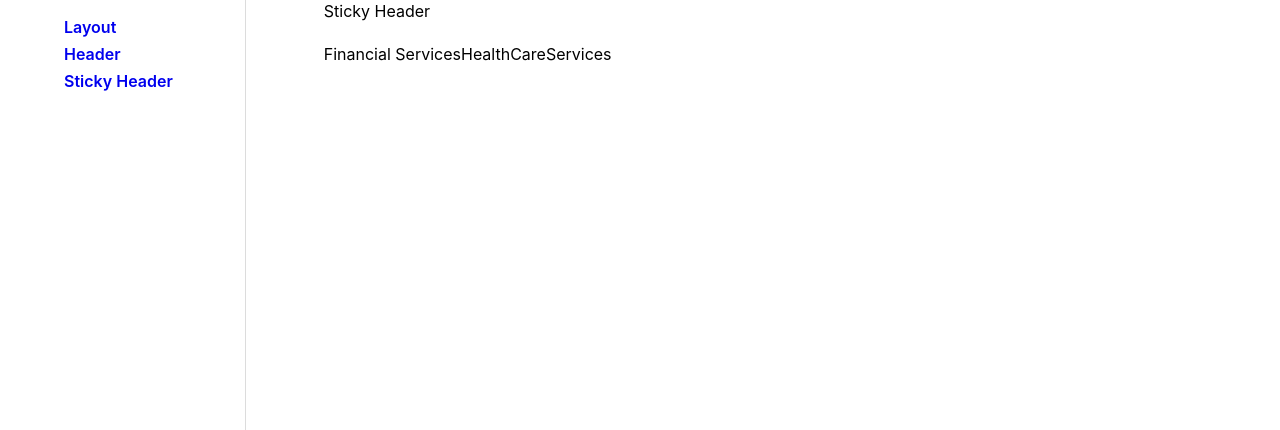
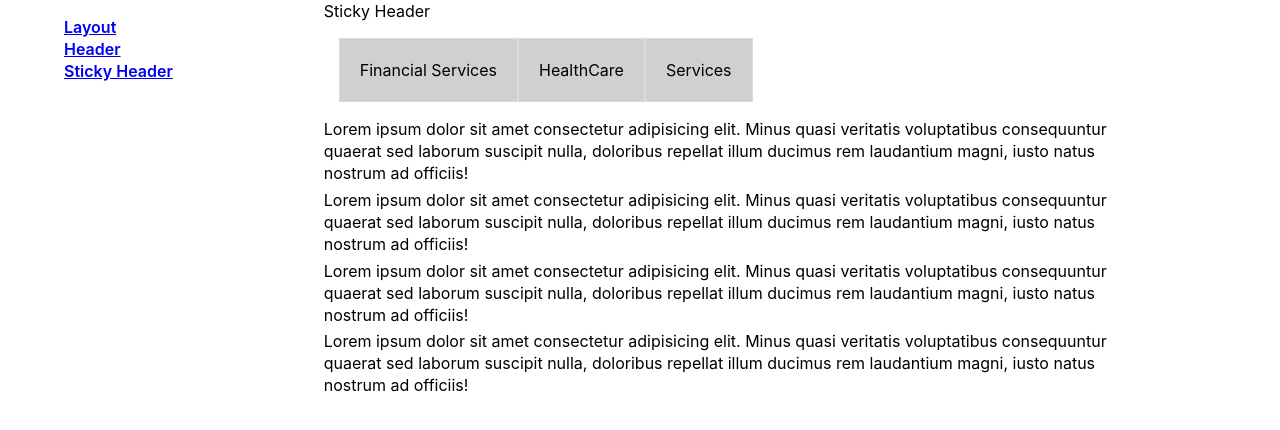
Before and after one commit to sadhna23/vue_boilerplate_atomic_design, a Vue app: page /sticky in a window 1280 px wide. Shown: the top 430 px of the page. Built offline with nearby package versions, Linux system fonts and the light colour scheme; a web font is replaced by a local one.

Commit message:
stickyheader functionality

```diff
--- a/src/App.vue
+++ b/src/App.vue
@@ -2,26 +2,25 @@
   <div id="app">
     <div class="container no-padding">
       <div class="row">
-        <div class="col-2 main__Route">
-          <ul class="no-padding">
-            <li class="route__navigation">
-              <router-link to="/layout">Layout</router-link>
-            </li>
-            <li class="route route__navigation">
-              <router-link to="/header">Header</router-link>
-            </li>
-            <li class="route route__navigation">
-              <router-link to="/sticky">Sticky Header</router-link>
-            </li>
-          </ul>
+        <div class="col-2 main__route">
+          <SideNav />
         </div>
-        <div class="col-10 main__Container">
-          <router-view/>
+        <div class="col-10 main__container">
+          <router-view />
         </div>
       </div>
     </div>
   </div>
 </template>
+<script>
+import SideNav from "./components/molecules/SideNav";
+export default {
+  name: "App",
+  components: {
+    SideNav
+  }
+};
+</script>
 
 <style lang="scss">
 @import "./styles/main";
--- /dev/null
+++ b/src/components/molecules/SideNav.vue
@@ -0,0 +1,18 @@
+<template>
+  <ul class="no-padding">
+    <li class="route__navigation">
+      <router-link to="/layout">Layout</router-link>
+    </li>
+    <li class="route route__navigation">
+      <router-link to="/header">Header</router-link>
+    </li>
+    <li class="route route__navigation">
+      <router-link to="/sticky">Sticky Header</router-link>
+    </li>
+  </ul>
+</template>
+<script>
+export default {
+  name: "SideNav"
+};
+</script>
--- /dev/null
+++ b/src/components/molecules/StickyTop.vue
@@ -0,0 +1,56 @@
+<template>
+  <div class="spacer">
+    <ul class="stickyheader__items col-sm-12" :style="myStyle">
+      <li class="items__item" v-for="(title, index) in titles" :key="index">{{title}}</li>
+    </ul>
+  </div>
+</template>
+<script>
+export default {
+  name: "StickyTop",
+  props: {
+    top: String,
+    scrollY,
+    titles: Array
+  },
+  data() {
+    return {
+      myStyle: {},
+      originalTop: 0
+    };
+  },
+  mounted() {
+    this.originalTop = this.$el.getBoundingClientRect().top;
+  },
+  watch: {
+    scrollY() {
+      const newTop = this.scrollY + +this.top - this.originalTop;
+
+      if (newTop > 0) {
+        this.$set(this.myStyle, "top", `${newTop}px`);
+      } else {
+        this.$delete(this.myStyle, "top");
+      }
+    }
+  }
+};
+</script>
+<style lang="scss" scoped>
+@import "../../styles/main";
+.stickyheader__items {
+  position: relative;
+  @include flexbox;
+  @include flex-direction(column);
+  @include media-breakpoint-up(lg) {
+    @include flex-direction(row);
+  }
+  .items__item {
+    border: 1px solid #dcdcdc;
+    padding: 20px;
+    background: #d0d0d0;
+  }
+  .spacer {
+    height: 80px;
+  }
+}
+</style>
--- a/src/components/organisms/StickyHeader.vue
+++ b/src/components/organisms/StickyHeader.vue
@@ -4,35 +4,39 @@
       <div class="row">
         <div class="col-12">
           <p>Sticky Header</p>
-          <div class="row">
-            <ul class="stickyheader__items col-sm-12">
-              <li class="items__item">Financial Services</li>
-              <li class="items__item">HealthCare</li>
-              <li class="items__item">Services</li>
-            </ul>
-          </div>
+          <StickyTop top="20" :scroll-y="scrollY" :titles="titles"></StickyTop>
+          <p>Lorem ipsum dolor sit amet consectetur adipisicing elit. Minus quasi veritatis voluptatibus consequuntur quaerat sed laborum suscipit nulla, doloribus repellat illum ducimus rem laudantium magni, iusto natus nostrum ad officiis!</p>
+          <p>Lorem ipsum dolor sit amet consectetur adipisicing elit. Minus quasi veritatis voluptatibus consequuntur quaerat sed laborum suscipit nulla, doloribus repellat illum ducimus rem laudantium magni, iusto natus nostrum ad officiis!</p>
+          <p>Lorem ipsum dolor sit amet consectetur adipisicing elit. Minus quasi veritatis voluptatibus consequuntur quaerat sed laborum suscipit nulla, doloribus repellat illum ducimus rem laudantium magni, iusto natus nostrum ad officiis!</p>
+          <p>Lorem ipsum dolor sit amet consectetur adipisicing elit. Minus quasi veritatis voluptatibus consequuntur quaerat sed laborum suscipit nulla, doloribus repellat illum ducimus rem laudantium magni, iusto natus nostrum ad officiis!</p>
         </div>
       </div>
     </div>
   </div>
 </template>
 <script>
+import StickyTop from "../molecules/StickyTop";
 export default {
-  name: "StickyHeader"
+  name: "StickyHeader",
+  components: {
+    StickyTop
+  },
+  data() {
+    return {
+      scrollY: null,
+      titles: ["Financial Services", "HealthCare", "Services"]
+    };
+  },
+  mounted() {
+    window.addEventListener("scroll", () => {
+      this.scrollY = Math.round(window.scrollY);
+    });
+  }
 };
 </script>
 <style lang="scss" scoped>
 @import "../../styles/main";
-
 .container__StickyHeader {
-  .stickyheader__items {
-    @include flexbox;
-    @include flex-direction(column);
-    @include media-breakpoint-up(lg) {
-      @include flex-direction(row);
-    }
-    .items__item {
-    }
-  }
+  height: 600px;
 }
 </style>
--- a/src/router.js
+++ b/src/router.js
@@ -38,7 +38,10 @@ export default new Router({
     {
       path: "/sticky",
       name: "sticky",
-      component: StickyHeader
+      component: StickyHeader,
+      props: {
+        titles: ["Financial Services", "HealthCare", "Services"]
+      }
     }
   ]
 });
```
Also changed, not shown: public/vue.config.js (added, +28 -0 lines).
